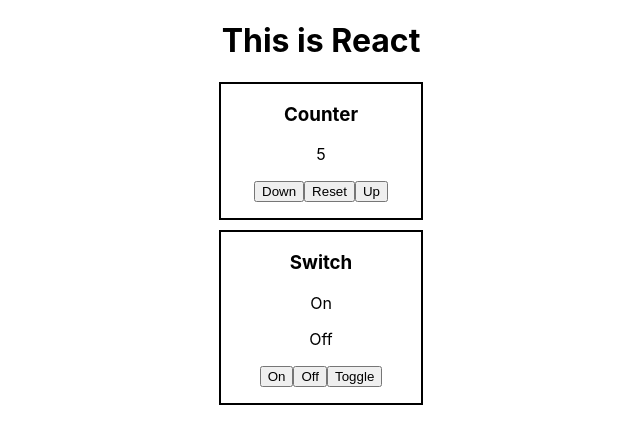
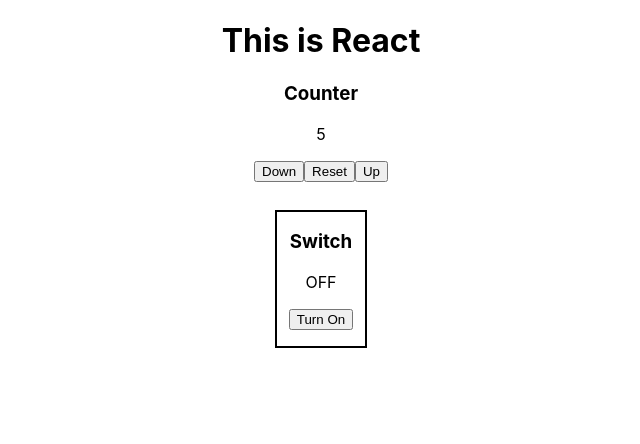
Before and after one commit to elzast/react-ws, a React (Create React App) app: page / in a window 1280 px wide. Shown: the top 444 px of the page, without its empty margins (319-959 px from the left). Built offline with nearby package versions, Linux system fonts and the light colour scheme.

Commit message:
got switch optimized, something off about border in counter

```diff
--- a/src/components/Counter.css
+++ b/src/components/Counter.css
@@ -4,3 +4,9 @@
   text-align: center;
   margin: 10px auto;
 }
+.Counter .negative {
+  border-color: red;
+}
+.Counter .negative .Counter__count {
+  color: red;
+}
--- a/src/components/Counter.js
+++ b/src/components/Counter.js
@@ -2,6 +2,7 @@
 import "./Counter.css";
 
 function Counter() {
+  // Will always have two variables.  One is the data the other is the set.  The name does not change what it does, but the order does.
   const [count, setCount] = useState(5);
 
   function handleReset() {
@@ -12,11 +13,16 @@
     setCount((prevCount) => prevCount + 1);
   }
 
+  let classes = "";
+  if (count < 0) {
+    classes += "negative";
+  }
+
   // JSX always comes last
   return (
-    <div className="Counter">
+    <div className={classes}>
       <h3>Counter</h3>
-      <p>{count}</p>
+      <p className="Counter__count">{count}</p>
       <p>
         {/* This is a way to put the function in the JSX directly */}
         <button
@@ -27,9 +33,11 @@
         >
           Down
         </button>
-        <button type="button" onClick={handleReset}>
-          Reset
-        </button>
+        {count !== 0 && (
+          <button type="button" onClick={handleReset}>
+            Reset
+          </button>
+        )}
         <button type="button" onClick={handleUp}>
           Up
         </button>
--- a/src/components/Switch.css
+++ b/src/components/Switch.css
@@ -1,6 +1,14 @@
 .Switch {
+  display: inline-block;
   border: 2px solid black;
-  width: 200px;
-  text-align: center;
-  margin: 10px auto;
+  padding: 0 12px;
+  margin: 12px;
 }
+
+.Switch--off {
+}
+
+.Switch--on {
+  background-color: palevioletred;
+  color: white;
+}
--- a/src/components/Switch.js
+++ b/src/components/Switch.js
@@ -1,17 +1,27 @@
+import React, { useState } from "react";
 import "./Switch.css";
 
 function Switch() {
+  const [on, setOn] = useState();
+  const stateClass = on ? "Switch--on" : "Switch--off";
+
   return (
-    <div className="Switch">
+    <div className={"Switch " + stateClass}>
       <h3>Switch</h3>
-      <p>On</p>
-      <p>Off</p>
+      <p>{on ? "ON" : "OFF"}</p>
       <p>
-        <button type="button">On</button>
-        <button type="button">Off</button>
-        <button type="button">Toggle</button>
+        {on ? (
+          <button type="button" onClick={() => setOn(false)}>
+            Turn Off
+          </button>
+        ) : (
+          <button type="button" onClick={() => setOn(true)}>
+            Turn On
+          </button>
+        )}
       </p>
     </div>
   );
 }
+
 export default Switch;
```
